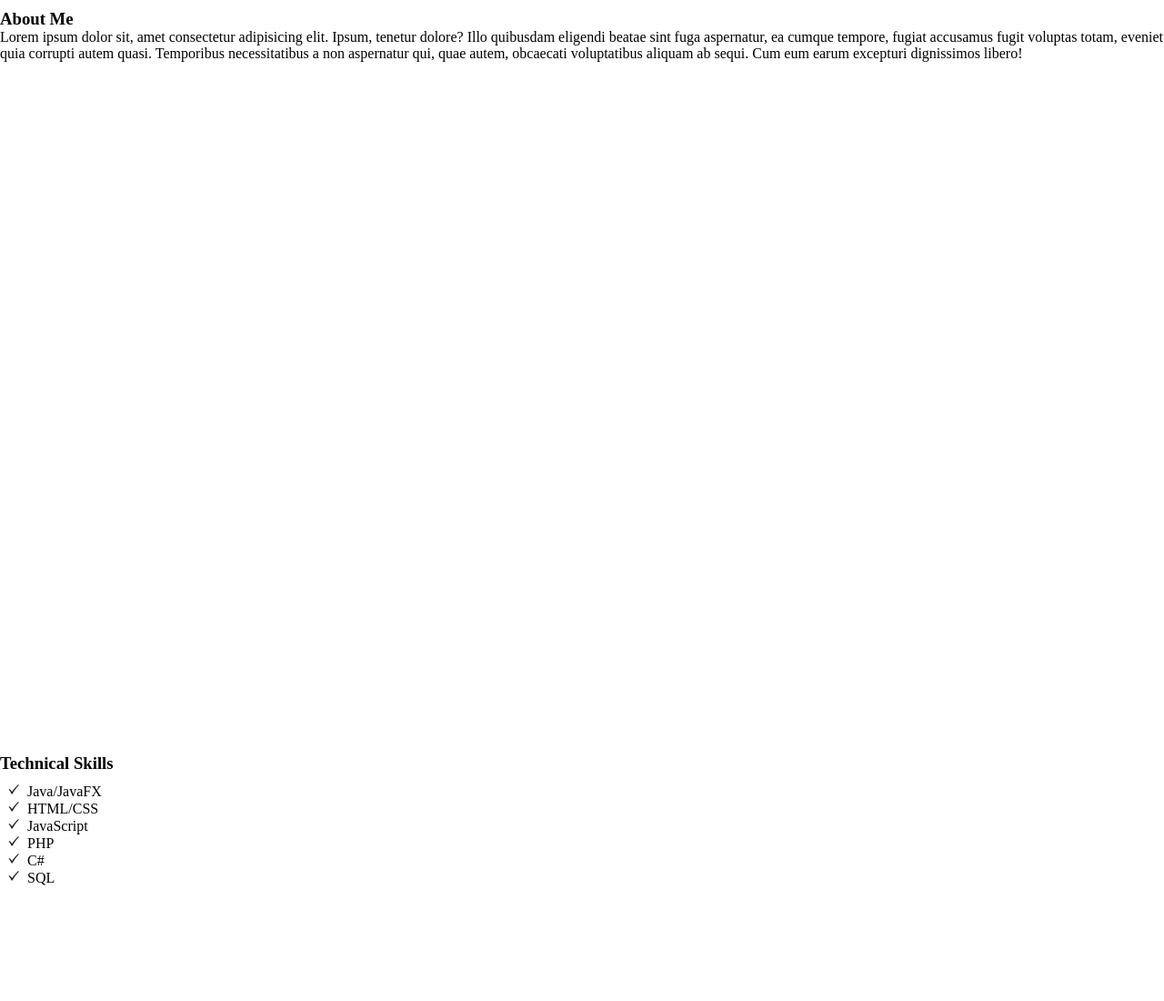
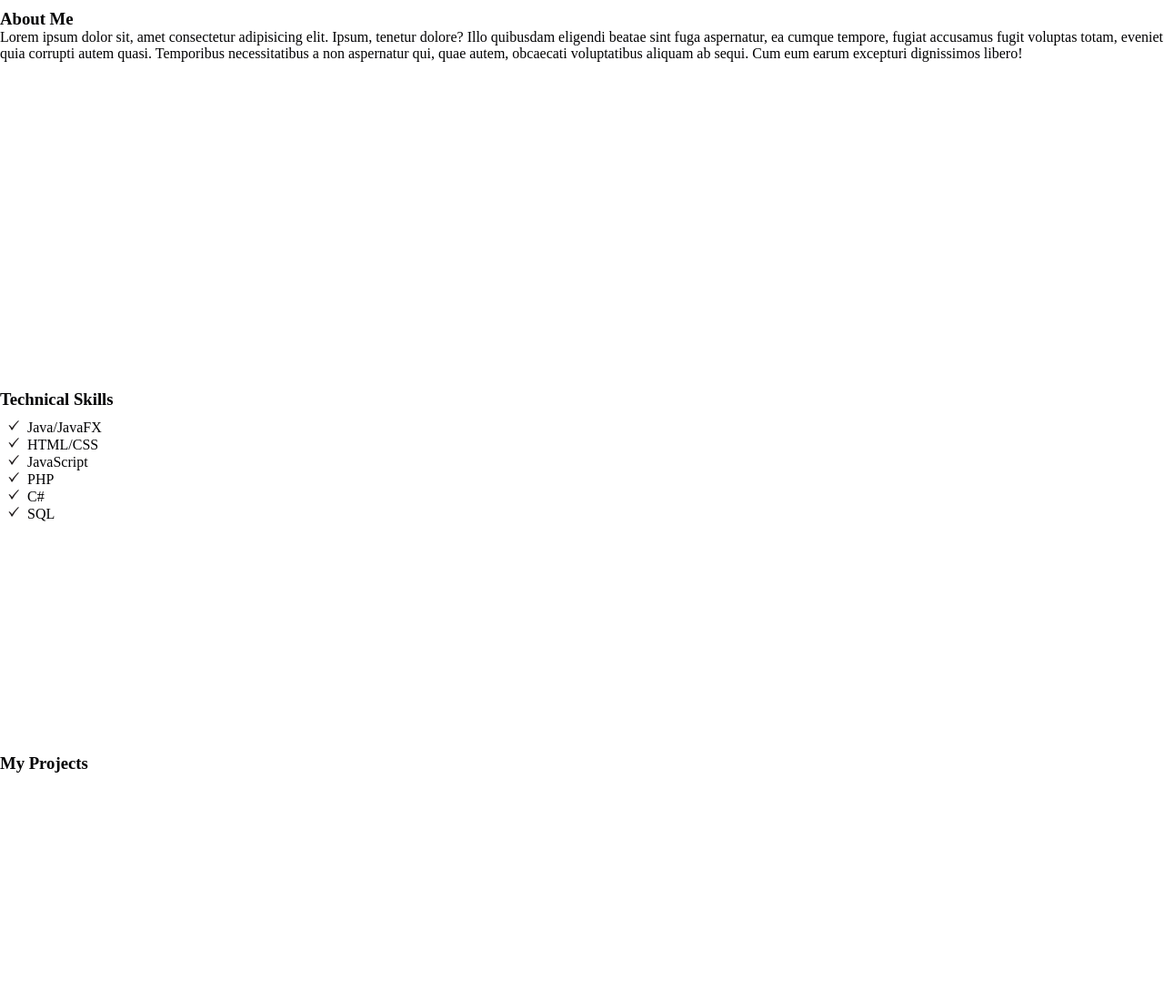
Before and after one commit to justinpope99/Portfolio, a plain HTML site: page index.html in a window 1280 px wide. Shown: the part 800-1900 px from the top of the page at 91% size. Drawn offline with nearby package versions, Linux system fonts and the light colour scheme.

Commit message:
css commit 2

```diff
--- a/style.css
+++ b/style.css
@@ -315,12 +315,12 @@ body {
 
 .about-content {
     margin-top: 10px;
-    height: 100vh;
+    height: 50vh;
     color: #000002;
 }
 
 .skills-content{
-    height: 100vh;
+    height: 50vh;
     width: 100%;
     color: #000002;
     list-style-image: url(images/check.png);
@@ -334,12 +334,12 @@ body {
 
 .portfolio-content {
 color: #000002;
-height: 100vh;
+height: 50vh;
 }
 
 .section-content {
 color: #000002;
-height: 100vh;
+height: 50vh;
 }
 
 /* KEYFRAMES ANIMATION */
```
